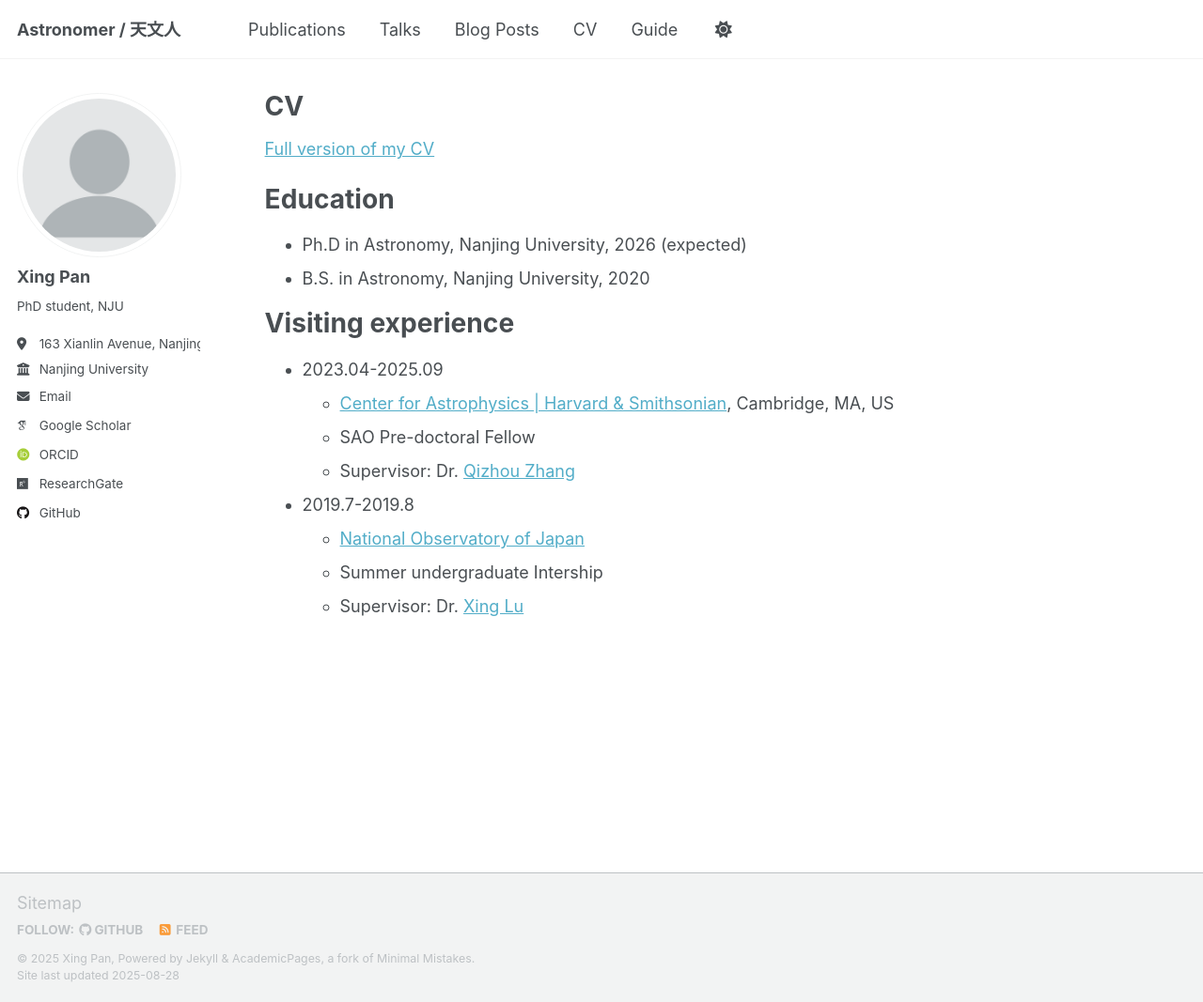
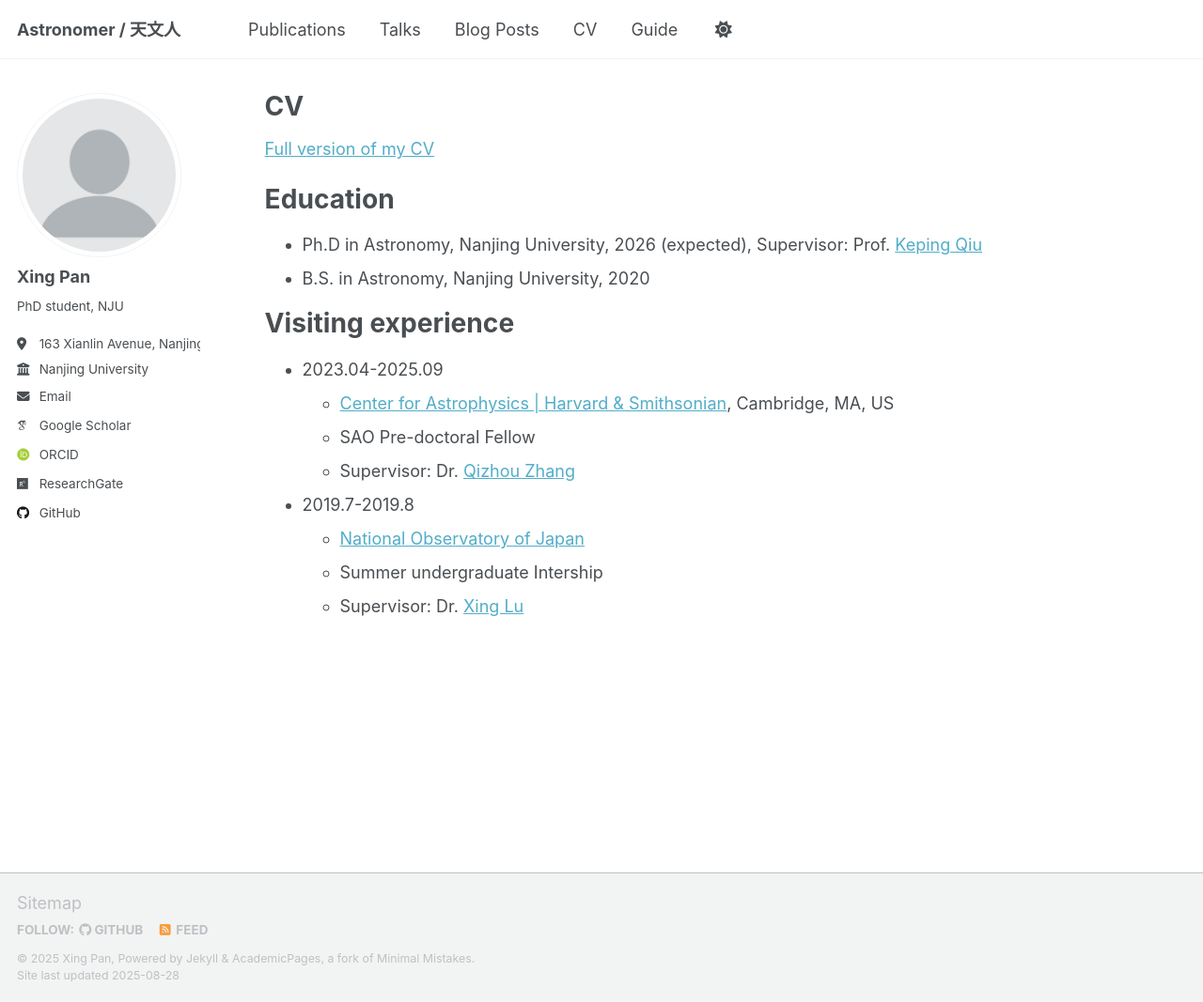
Before and after one commit to xingpan1017/xingpan1017.github.io, a Jekyll site: the page built from _pages/cv.md, in a window 1280 px wide and 1067 px high. Shown: the whole window at 94% size. Built offline with Jekyll 4.4.1, drawn with Linux system fonts in a browser that asks for light colours; some web fonts are replaced; a script that is not in the unit is left out.

Commit message:
Update cv.md

```diff
--- a/_pages/cv.md
+++ b/_pages/cv.md
@@ -12,7 +12,7 @@ redirect_from:
 
 Education
 ======
-* Ph.D in Astronomy, Nanjing University, 2026 (expected)
+* Ph.D in Astronomy, Nanjing University, 2026 (expected), Supervisor: Prof. [Keping Qiu](https://astronomy.nju.edu.cn/EN/People/Professor/20200707/i113710.html)
 * B.S. in Astronomy, Nanjing University, 2020
 
 Visiting experience
```
